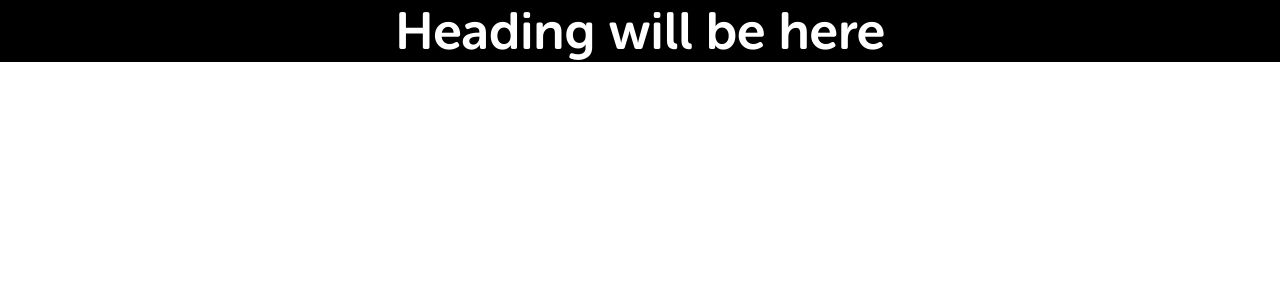
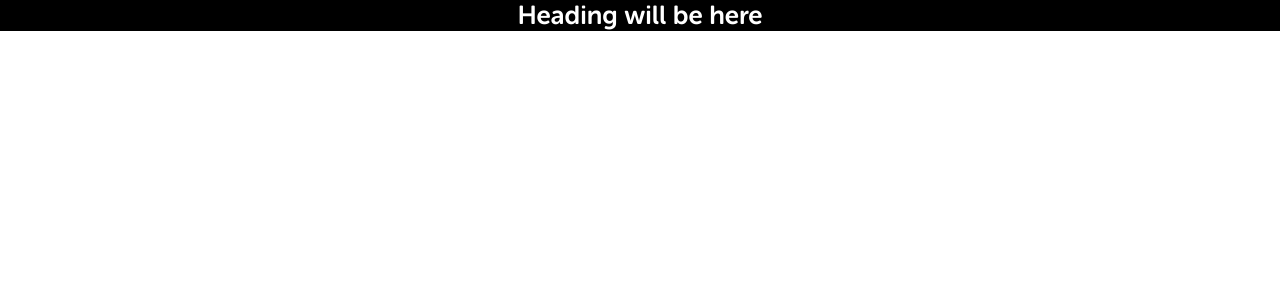
Before and after one commit to s0xzwasd/dmaslov-dev, a React (Create React App) app: page / in a window 1280 px wide. Shown: the top 300 px of the page. Built offline with nearby package versions, Linux system fonts and the light colour scheme.

Commit message:
feat: add basic styles for card component and box-shadow var (#11)

```diff
--- /dev/null
+++ b/src/components/Card/Card.module.scss
@@ -0,0 +1,30 @@
+@import "../../design-tokens/scss-variables.scss";
+
+.card {
+  box-sizing: border-box;
+  padding: $spacer-xl;
+  background-color: var(--color-secondary);
+  max-width: $card-width-max;
+  min-height: $card-height-min;
+  border-radius: var(--rd-xl);
+  box-shadow: var(--bs-m);
+}
+
+.heading {
+  margin-left: $spacer-l;
+}
+
+.type {
+  margin-top: $spacer-xl;
+  display: flex;
+}
+
+.content {
+  margin-left: $spacer-m * 2;
+}
+
+.link {
+  margin-top: $spacer-xs;
+  display: flex;
+  flex-wrap: nowrap;
+}
--- /dev/null
+++ b/src/components/Card/index.jsx
@@ -0,0 +1,3 @@
+import Card from "./Card";
+
+export default Card;
--- a/src/components/Description/Description.jsx
+++ b/src/components/Description/Description.jsx
@@ -2,15 +2,17 @@ import React from "react";
 import PropTypes from "prop-types";
 import styles from "./Description.module.scss";
 
-const Description = ({ children }) => {
-  return <p className={styles.description}>{children}</p>;
+const Description = ({ className, children }) => {
+  return <p className={`${className} ${styles.description}`}>{children}</p>;
 };
 
 Description.propTypes = {
+  className: PropTypes.string,
   children: PropTypes.string.isRequired
 };
 
 Description.defaultProps = {
+  className: "desc",
   children: "Description default"
 };
 
--- a/src/components/Description/Description.module.scss
+++ b/src/components/Description/Description.module.scss
@@ -1,5 +1,6 @@
 .description {
   display: inline-block;
+  min-width: 40px;
   margin-top: 0;
   margin-bottom: 0;
   color: var(--color-primary);
@@ -7,4 +8,5 @@
   font-size: var(--font-size-s);
   line-height: var(--line-height-s);
   font-weight: var(--font-weight-medium);
+  white-space: pre-wrap;
 }
--- a/src/components/Heading/Heading.jsx
+++ b/src/components/Heading/Heading.jsx
@@ -2,8 +2,8 @@ import React from "react";
 import PropTypes from "prop-types";
 import styles from "./Heading.module.scss";
 
-const Heading = ({ children, size }) => {
-  return <h2 className={`${styles.heading} ${styles[size]}`}>{children}</h2>;
+const Heading = ({ className, children, size }) => {
+  return <h2 className={`${className} ${styles.heading} ${styles[size]}`}>{children}</h2>;
 };
 
 Heading.propTypes = {
--- a/src/design-tokens/_scss-variables.scss
+++ b/src/design-tokens/_scss-variables.scss
@@ -1,11 +1,15 @@
 // Spacers
 $spacer-xs: 4px;
 $spacer-s: 8px;
-$spacer-m: 16px;
-$spacer-l: 24px;
-$spacer-l: 32px;
+$spacer-m: 12px;
+$spacer-l: 17px;
+$spacer-xl: 28px;
 
 // Breakpoints
 $desktop-breakpoint: 1200px;
 $table-breakpoint: 768px;
 $mobile-breakpoint: 576px;
+
+// Card sizes
+$card-width-max: 335px;
+$card-height-min: 170px;
--- a/src/design-tokens/css-variables.scss
+++ b/src/design-tokens/css-variables.scss
@@ -20,17 +20,17 @@
   // Font family
   --font-family: "Museo Sans Rounded", "Arial", sans-serif;
   // Font sizes
-  --font-size-xxl: 63px;
-  --font-size-xl: 52px;
-  --font-size-l: 48px;
-  --font-size-m: 32px;
-  --font-size-s: 24px;
+  --font-size-xxl: 31px;
+  --font-size-xl: 26px;
+  --font-size-l: 24px;
+  --font-size-m: 16px;
+  --font-size-s: 12px;
   // Line height sizes
-  --line-height-xxl: 76px;
-  --line-height-xl: 62px;
-  --line-height-l: 58px;
-  --line-height-m: 38px;
-  --line-height-s: 29px;
+  --line-height-xxl: 38px;
+  --line-height-xl: 31px;
+  --line-height-l: 29px;
+  --line-height-m: 19px;
+  --line-height-s: 14px;
   // Font weight
   --font-weight-bold: 700;
   --font-weight-medium: 500;
@@ -38,5 +38,7 @@
 
   /* OTHER */
   // Border radius sizes
-  --rd-xl: 30px;
+  --rd-xl: 15px;
+  // Box-shadow values
+  --bs-m: 0px 3px 6px rgba(0, 0, 0, 0.25);
 }
```
Also changed, not shown: src/components/Card/Card.jsx (added, +38 -0 lines), 1 other file (tests, documents, lock files or other folders).
